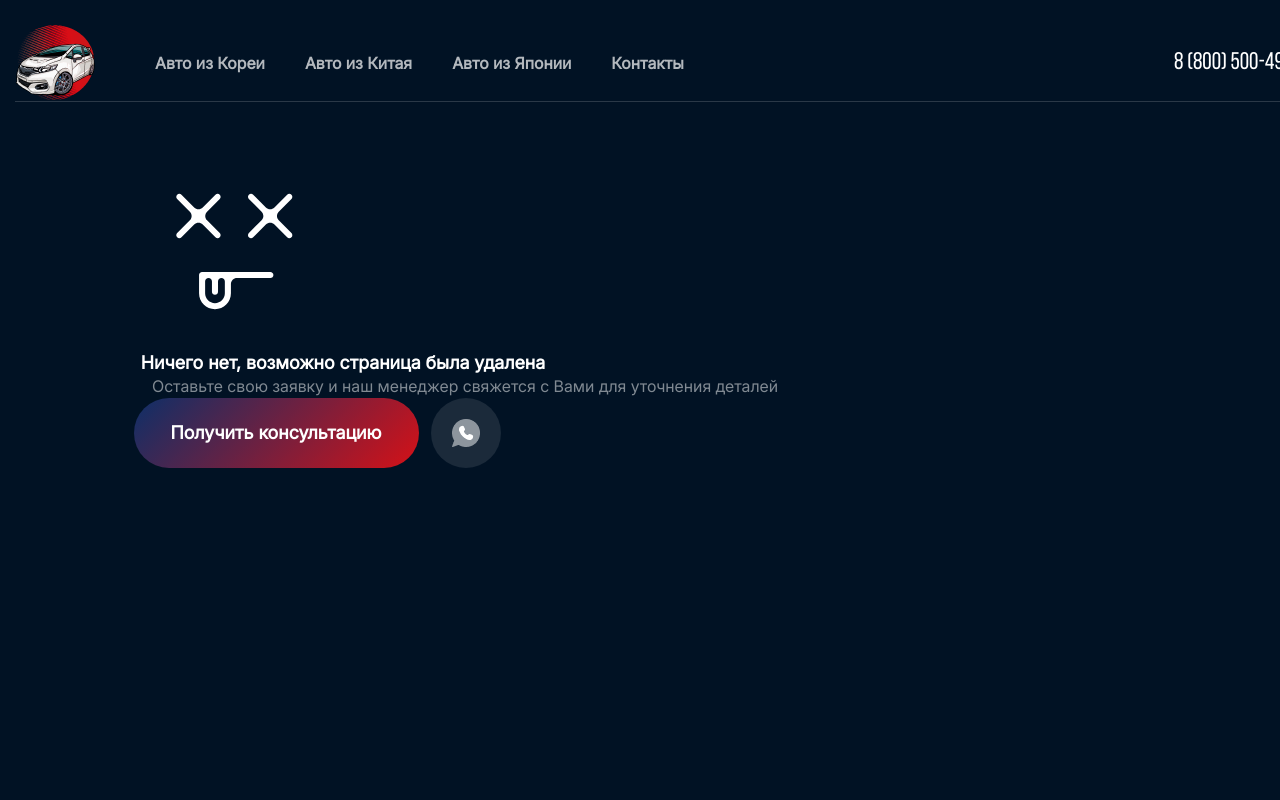
After one commit to Kurennu/Tomiko-trade, a Django app: page /405 in a window 1280 px wide. The commit adds this page. Run offline with Django 5.2, Linux system fonts and the light colour scheme.

```diff
--- /dev/null
+++ b/TomikoProject/main/static/scss/blocks/405.scss
@@ -0,0 +1,50 @@
+.error{
+    display: flex;
+    flex-direction: column;
+    row-gap: 32px;
+    align-items: flex-end;
+    flex-wrap: nowrap;
+    padding-right: 468.5px;
+
+    &__massage{
+        width: 663px;
+        height: 394px;
+        top: 287.49px;
+        gap: 46px;
+        opacity: 0px;
+
+    }
+    &__image{
+        position: center;
+    }
+
+    &__title{
+        width: 419px;
+        height: 22px;
+        gap: 0px;
+        opacity: 0px;
+        font-family: var(--first-family);
+        font-size: 18px;
+        font-weight: 600;
+        line-height: 21.78px;
+        text-align: center;
+        text-underline-position: from-font;
+        text-decoration-skip-ink: none;
+
+    }
+
+    &__text{
+        width: 663px;
+        height: 24px;
+        gap: 0px;
+        opacity: 0px;
+        font-family: var(--first-family);
+        font-size: 16px;
+        font-weight: 400;
+        line-height: 24px;
+        text-align: center;
+        text-underline-position: from-font;
+        text-decoration-skip-ink: none;
+        color: #FFFFFF80;
+    }
+}
--- a/TomikoProject/main/static/scss/styles.css
+++ b/TomikoProject/main/static/scss/styles.css
@@ -1482,4 +1482,52 @@ svg * {
   font-size: 70px;
   font-weight: 700;
   line-height: 70px;
+}
+
+.error {
+  display: flex;
+  flex-direction: column;
+  row-gap: 32px;
+  align-items: flex-end;
+  flex-wrap: nowrap;
+  padding-right: 468.5px;
+}
+.error__massage {
+  width: 663px;
+  height: 394px;
+  top: 287.49px;
+  gap: 46px;
+  opacity: 0px;
+}
+.error__image {
+  position: center;
+}
+.error__title {
+  width: 419px;
+  height: 22px;
+  gap: 0px;
+  opacity: 0px;
+  font-family: var(--first-family);
+  font-size: 18px;
+  font-weight: 600;
+  line-height: 21.78px;
+  text-align: center;
+  text-underline-position: from-font;
+  -webkit-text-decoration-skip-ink: none;
+          text-decoration-skip-ink: none;
+}
+.error__text {
+  width: 663px;
+  height: 24px;
+  gap: 0px;
+  opacity: 0px;
+  font-family: var(--first-family);
+  font-size: 16px;
+  font-weight: 400;
+  line-height: 24px;
+  text-align: center;
+  text-underline-position: from-font;
+  -webkit-text-decoration-skip-ink: none;
+          text-decoration-skip-ink: none;
+  color: rgba(255, 255, 255, 0.5019607843);
 }/*# sourceMappingURL=styles.css.map */
--- a/TomikoProject/main/static/scss/styles.scss
+++ b/TomikoProject/main/static/scss/styles.scss
@@ -22,4 +22,5 @@
   'blocks/benefits',
   'blocks/lines',
   'blocks/reviews',
-  'blocks/promo';
+  'blocks/promo',
+  'blocks/405';
--- /dev/null
+++ b/TomikoProject/main/templates/405.html
@@ -0,0 +1,96 @@
+<!DOCTYPE html>
+<html lang="en">
+<head>
+    <meta charset="UTF-8">
+    <meta name="viewport" content="width=device-width, user-scalable=no, initial-scale=1.0, maximum-scale=1.0 minimum-scale=1.0">
+    <meta http-equiv="X-UA-Compatible" content="ie=edge">
+    <title>405</title>
+    <link rel="shortcut icon" href="" type="image/x-icon">
+    <link rel="stylesheet" href="/static/scss/styles.css">
+    <meta name="keywords" content=""/>
+    <meta name="description" content="">
+</head>
+<body>
+    <section class=" container">
+        <header class="header" style="width: 1400px; border-bottom: 1px solid #FFFFFF29">
+            <nav class="header__navbar">
+                <a href="">
+                    <img
+                            class="header__logo"
+                            src="/static/img/logo.png"
+                            alt="Логотип"
+                    >
+                </a>
+                <ul class="header__navbar-list hidden-mobile">
+                    <li><a class="header__navbar-item" href="">Авто из Кореи</a></li>
+                    <li><a class="header__navbar-item" href="">Авто из Китая</a></li>
+                    <li><a class="header__navbar-item" href="">Авто из Японии</a></li>
+                    <li><a class="header__navbar-item" href="">Контакты</a></li>
+                </ul>
+            </nav>
+            <div class="header__contacts hidden-mobile">
+                <a class="header__contacts-number" href="tel:88005004946" >8 (800) 500-49-46</a>
+                <div class="header__socials">
+                    <a href="" class="header__socials-item">
+                        <svg width="36" height="36" viewBox="0 0 36 36" fill="none" xmlns="http://www.w3.org/2000/svg">
+                            <rect width="36" height="36" rx="18" fill="white" fill-opacity="0.2"/>
+                            <g clip-path="url(#clip0_75_507)">
+                                <path d="M18 28C23.5228 28 28 23.5228 28 18C28 12.4772 23.5228 8 18 8C12.4772 8 8 12.4772 8 18C8 23.5228 12.4772 28 18 28Z" fill="white" fill-opacity="0.5"/>
+                                <path fill-rule="evenodd" clip-rule="evenodd" d="M12.5259 17.8945C15.4411 16.6244 17.385 15.787 18.3576 15.3825C21.1347 14.2274 21.7118 14.0267 22.0879 14.0201C22.1706 14.0186 22.3556 14.0391 22.4754 14.1364C22.5766 14.2184 22.6044 14.3293 22.6177 14.4072C22.6311 14.485 22.6477 14.6623 22.6345 14.8008C22.484 16.3821 21.8328 20.2193 21.5015 21.9903C21.3613 22.7397 21.0853 22.991 20.8181 23.0156C20.2374 23.069 19.7964 22.6318 19.234 22.2631C18.3538 21.6861 17.8566 21.327 17.0023 20.764C16.015 20.1134 16.655 19.7558 17.2177 19.1714C17.3649 19.0184 19.9236 16.6911 19.9731 16.48C19.9793 16.4536 19.9851 16.3552 19.9266 16.3032C19.8681 16.2513 19.7818 16.269 19.7195 16.2832C19.6313 16.3032 18.2253 17.2325 15.5015 19.0711C15.1024 19.3452 14.7409 19.4787 14.417 19.4717C14.06 19.464 13.3732 19.2698 12.8626 19.1039C12.2363 18.9003 11.7386 18.7927 11.7819 18.4469C11.8045 18.2669 12.0525 18.0827 12.5259 17.8945Z" fill="white"/>
+                            </g>
+                            <defs>
+                                <clipPath id="clip0_75_507">
+                                    <rect width="20" height="20" fill="white" transform="translate(8 8)"/>
+                                </clipPath>
+                            </defs>
+                        </svg>
+                    </a>
+                    <a href="" class="header__socials-item">
+                        <svg width="36" height="36" viewBox="0 0 36 36" fill="none" xmlns="http://www.w3.org/2000/svg">
+                            <rect width="36" height="36" rx="18" fill="white" fill-opacity="0.2"/>
+                            <g clip-path="url(#clip0_75_514)">
+                                <path d="M8.19843 27.9486C8.0862 27.8863 8.0019 27.7447 8 27.6151C7.99924 27.5631 8.35448 26.5975 8.78942 25.4693L9.58022 23.4181L9.45239 23.1978C9.21725 22.7925 8.74855 21.8084 8.60239 21.4131C8.41625 20.9096 8.18261 19.9771 8.09284 19.3794C8.0057 18.7991 7.99215 17.2963 8.06921 16.759C8.40129 14.4435 9.35944 12.488 10.9331 10.914C12.5052 9.34155 14.4855 8.36813 16.7573 8.0511C17.2455 7.98297 18.7715 7.98297 19.2598 8.0511C22.1853 8.45935 24.6729 9.98986 26.2938 12.3787C27.1526 13.6444 27.6759 15.0037 27.9275 16.6221C28.0151 17.1862 28.0258 18.7247 27.9459 19.262C27.6058 21.5467 26.6179 23.5459 25.0673 25.0875C22.6493 27.4914 19.2087 28.4905 15.8384 27.7674C14.9845 27.5842 13.7034 27.0757 12.9058 26.6034L12.7103 26.4876L10.5988 27.2436C9.43754 27.6594 8.44339 27.9998 8.38963 28C8.33586 28.0002 8.24982 27.977 8.19843 27.9486Z" fill="white" fill-opacity="0.5"/>
+                                <path d="M22.3283 22.3119C22.0444 22.5926 21.7538 22.7717 21.3645 22.906C21.0005 23.0315 20.3499 23.0649 19.9633 22.9778C19.0625 22.7749 17.6831 22.0595 16.5029 21.1833C15.3876 20.3553 14.4274 19.1519 13.628 17.5803C13.0077 16.3608 12.8431 15.583 13.0413 14.8078C13.2593 13.9555 13.9313 13.2519 14.7602 13.0082C14.9107 12.964 15.1341 12.9458 15.5272 12.9458C16.0326 12.9458 16.0911 12.9531 16.1869 13.0285C16.2534 13.0808 16.467 13.4581 16.7684 14.0551L17.2447 14.9991L17.2434 15.3315C17.2422 15.6287 17.2275 15.695 17.1043 15.9573C17.0286 16.1187 16.8502 16.3949 16.708 16.5712L16.4493 16.8916L16.6328 17.2575C17.1098 18.2089 17.8135 18.9041 18.7874 19.3861L19.1171 19.5493L19.3412 19.347C19.8142 18.9201 20.2851 18.7148 20.7258 18.7436C20.9825 18.7604 21.058 18.7908 21.938 19.2322C22.4541 19.491 22.9116 19.7418 22.9546 19.7895C23.0236 19.8661 23.0343 19.9417 23.0454 20.4339C23.057 20.9515 23.0505 21.0137 22.9545 21.2998C22.8192 21.7028 22.6219 22.0217 22.3283 22.3119Z" fill="white"/>
+                            </g>
+                            <defs>
+                                <clipPath id="clip0_75_514">
+                                    <rect width="20" height="20" fill="white" transform="translate(8 8)"/>
+                                </clipPath>
+                            </defs>
+                        </svg>
+                    </a>
+                </div>
+            </div>
+            <button
+                    class="header__burger burger-button visible-mobile"
+                    type="button"
+                    onclick=""
+            >
+            </button>
+        </header>
+    </section>
+    <main class="content">
+        <section class="section container">
+            <div class="sectoin__body">
+                <div class="error">
+                    <div class="error__massage">
+                    <img src="/static/img/dead.svg" alt="" class="error__image" width="200" height="200" loading="lazy">
+                    <div class="error__title ">
+                        <p style="margin-top: 0px;">Ничего нет, возможно страница была удалена</p>
+                    </div>
+                    <div class="error__text">
+                        <p>Оставьте свою заявку и наш менеджер свяжется с Вами для уточнения деталей</p>
+                    </div>
+                    <div class="stages__buttons">
+                        <button class="stages__buttons-help hero__info-button">Получить консультацию</button>
+                        <button class="stages__buttons-whatsapp">
+                        <img src="/static/img/cta_button.png" alt="" class="stages__buttons-img">
+                        </button>
+                    </div>
+                    </div>
+                    </div>
+                </div>
+            </div>
+        </section>
+</body>
+</html>
--- a/TomikoProject/main/urls.py
+++ b/TomikoProject/main/urls.py
@@ -5,5 +5,6 @@ from . import views
 urlpatterns = [
     path("", views.index, name='index'),
     path("contacts", views.contacts, name='contacts'),
-    path("promo", views.promo, name='promo')
+    path("promo", views.promo, name='promo'),
+    path("405", views.promo, name='405')
 ]
--- a/TomikoProject/main/views.py
+++ b/TomikoProject/main/views.py
@@ -8,3 +8,6 @@ def contacts(request):
 
 def promo(request):
     return render(request, 'promo.html')
+
+def promo(request):
+    return render(request, '405.html')
```
Also changed, not shown: TomikoProject/main/static/scss/blocks/405.css (added, +47 -0 lines), TomikoProject/main/static/img/dead.svg (added), TomikoProject/main/static/img/screenshot1.svg (added), TomikoProject/main/static/img/screenshot2.svg (added), TomikoProject/main/static/img/screenshot3.svg (added), 2 other files.
